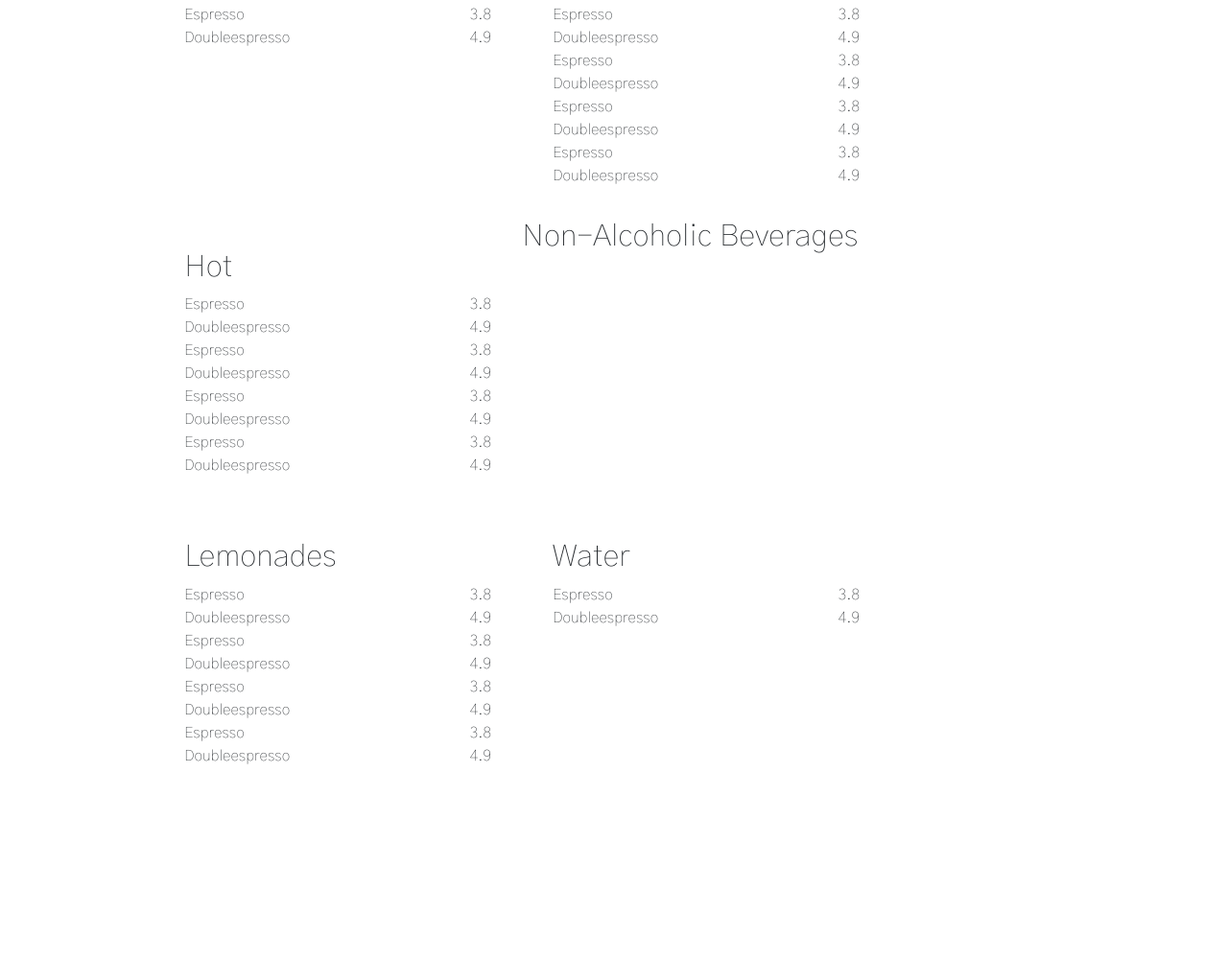
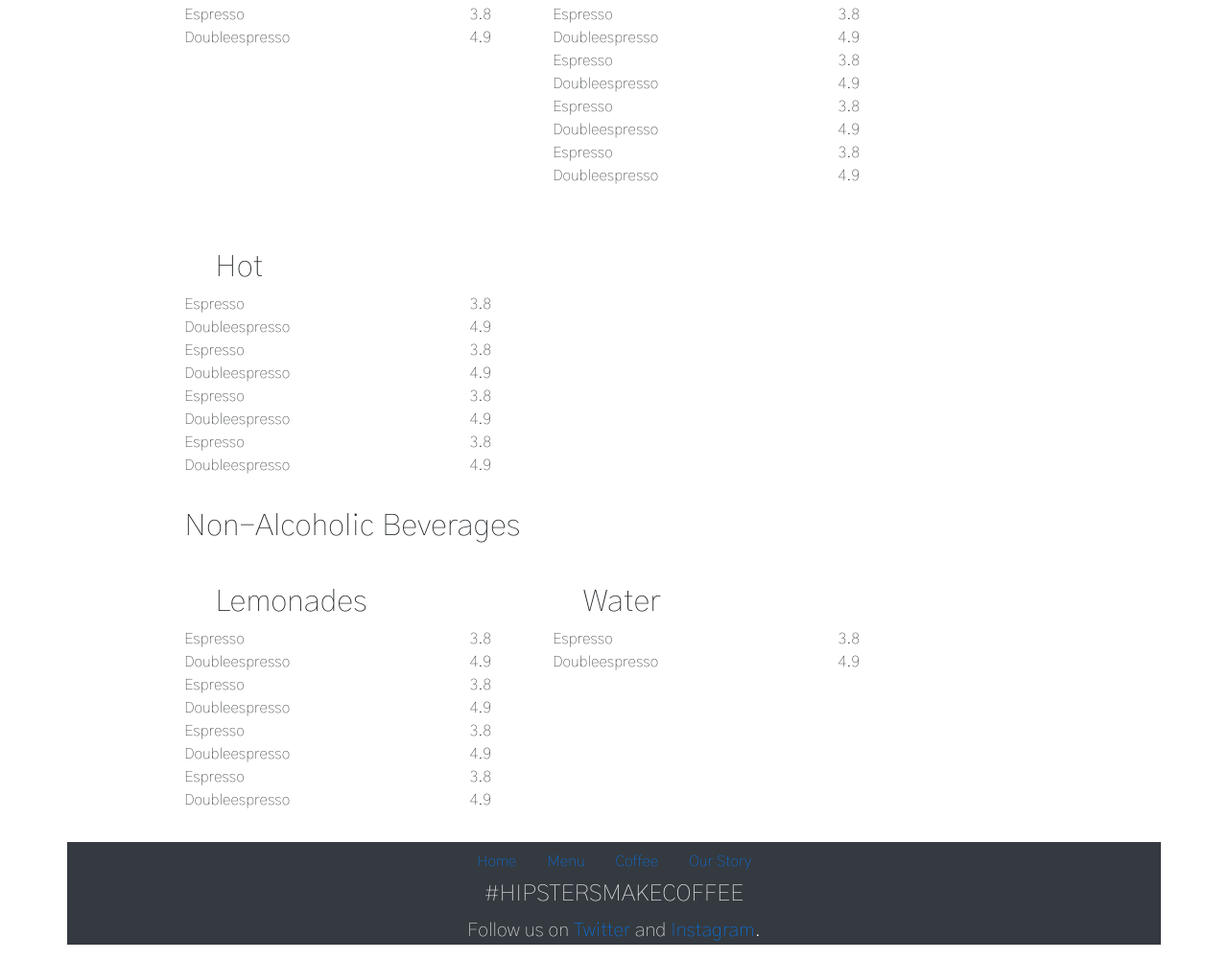
Before and after one commit to n0rtt/generic-hipster-coffee, a website: page src/menu.html in a window 1280 px wide. Shown: the part 610-1611 px from the top of the page at 96% size. Before the commit the page ends 1442 px from the top, so only its background shows below. Drawn offline with nearby package versions, Linux system fonts and the light colour scheme; files that its build step writes are made by us from their sources.

Commit message:
footer in menu added

```diff
--- a/src/menu.html
+++ b/src/menu.html
@@ -228,5 +228,30 @@
                 </div>
             </div>
         </main>
+
+        <!-- FOOTER -->
+        <footer class="container bg-dark text-center text-light">
+            <div class="footer">
+                <ul class="nav justify-content-center">
+                    <li class="nav-item">
+                        <a class="nav-link active" href="#!">Home</a>
+                    </li>
+                    <li class="nav-item">
+                        <a class="nav-link" href="#!">Menu</a>
+                    </li>
+                    <li class="nav-item">
+                        <a class="nav-link" href="#!">Coffee</a>
+                    </li>
+                    <li class="nav-item">
+                        <a class="nav-link" href="#!">Our Story</a>
+                    </li>
+                </ul>
+                <h4 class="">#HIPSTERSMAKECOFFEE</h4>
+                <p class="lead">
+                    Follow us on <a href="#">Twitter</a> and
+                    <a href="#">Instagram</a>.
+                </p>
+            </div>
+        </footer>
     </body>
 </html>
--- a/src/scss/menu.scss
+++ b/src/scss/menu.scss
@@ -2,7 +2,8 @@
     display: flex;
     flex-flow: row wrap;
 
-    h1 {
+    h1,
+    h2 {
         width: 100%;
         padding-left: 2rem;
     }
```
